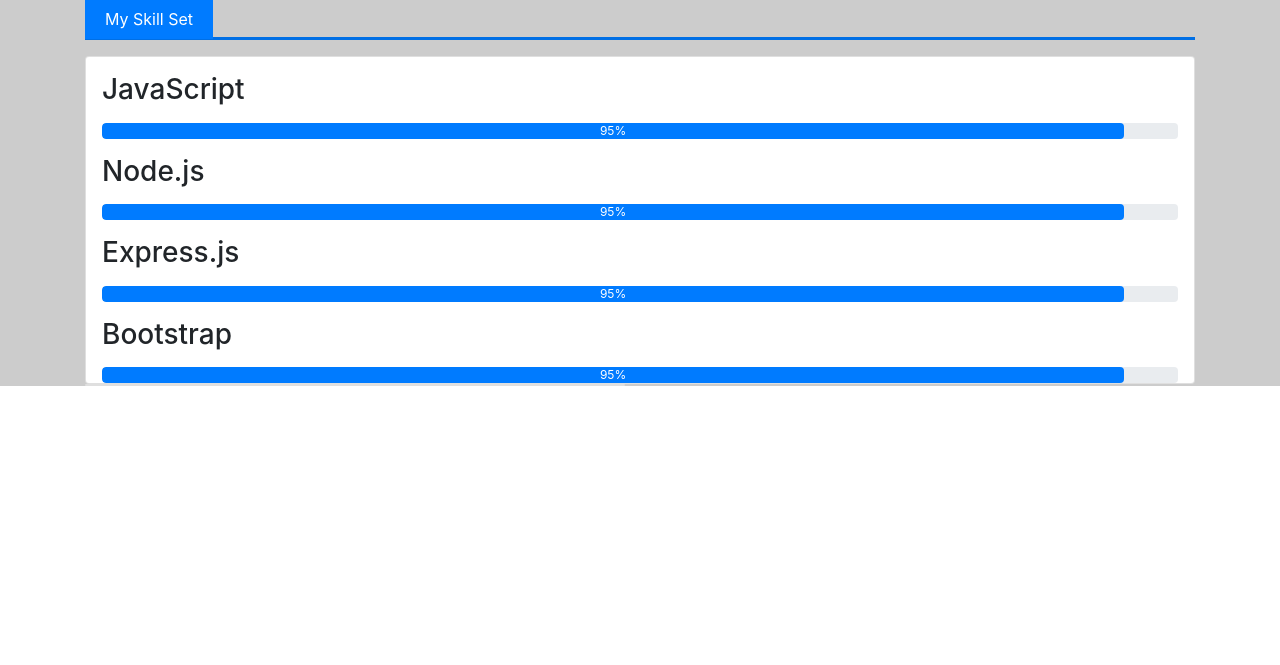
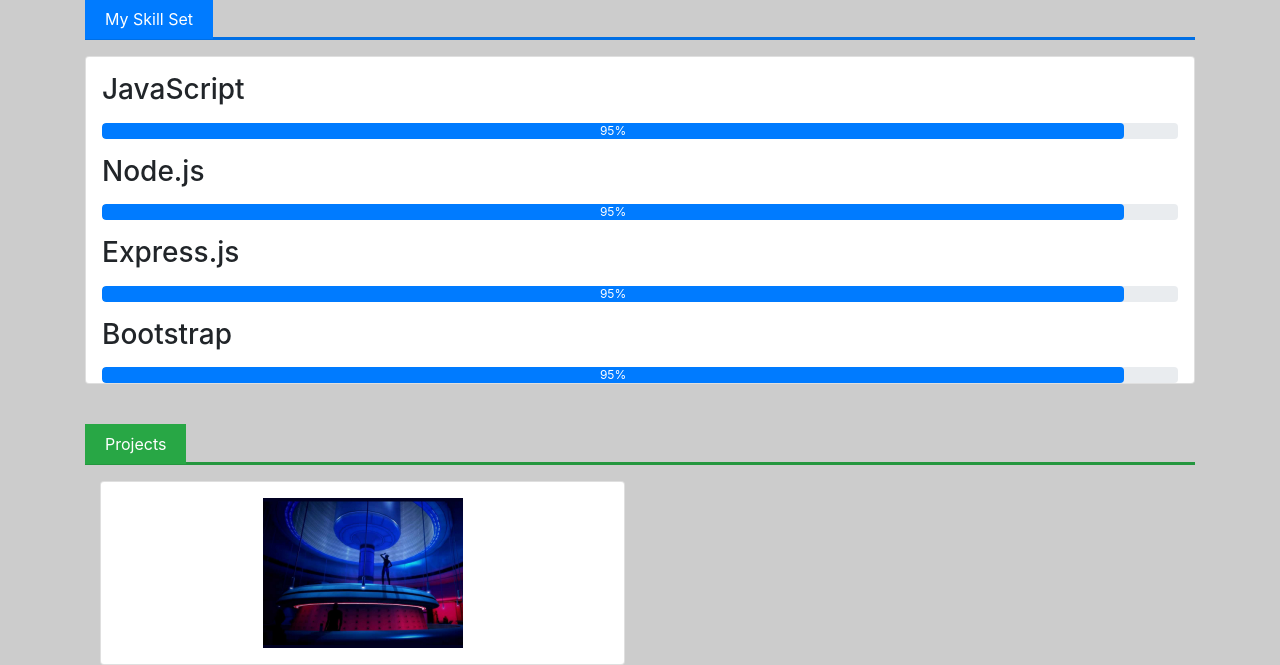
Before and after one commit to Paraprax/portfolio-2021, a PHP site: page / in a window 1280 px wide. Shown: the part 1024-1689 px from the top of the page. Before the commit the page ends 1410 px from the top, so only its background shows below. Run offline with PHP 8.4, Linux system fonts and the light colour scheme; some libraries are stand-ins or nearby versions.

Commit message:
project section bug fixes

```diff
--- a/assets/css/style.css
+++ b/assets/css/style.css
@@ -38,3 +38,12 @@
   border-width: 3px;
   margin-top: 06px;
 }
+
+#projects span {
+  padding: 10px 20px 10px 20px;
+}
+
+#projects hr {
+  border-width: 3px;
+  margin-top: 06px;
+}
--- a/index.html
+++ b/index.html
@@ -187,12 +187,18 @@
     <!-- projects -->
     <div>
       <div id="projects">
-        <div class="container">
-          <div class="row">
-            <div class="col-lg-6">
-              <div class="card bg-white">
-                <img src="" alt="">
-              </div>
+        <div class="container mt-5">
+          <span class="bg-success text-white">Projects</span>
+          <hr class="bg-success" />
+          <div class="col-lg-6">
+            <div class="card bg-white">
+              <img
+                src="./assets/images/xenophile.jpg"
+                width="200"
+                height="80"
+                alt="xenophile-thumbnail"
+                class="img-fluid mt-5 m-auto py-3"
+              />
             </div>
           </div>
         </div>
```
Also changed, not shown: 1 other file.
